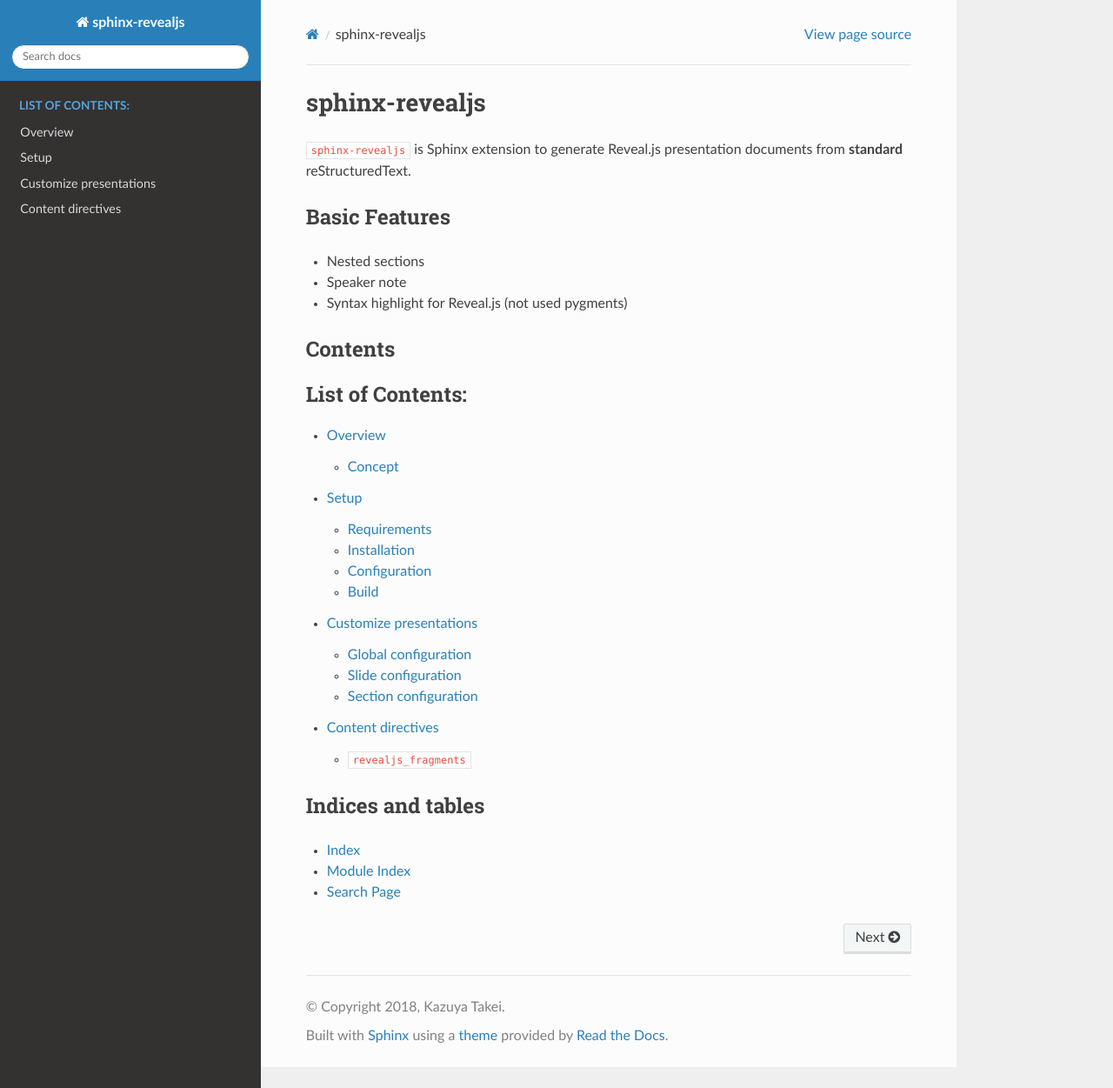
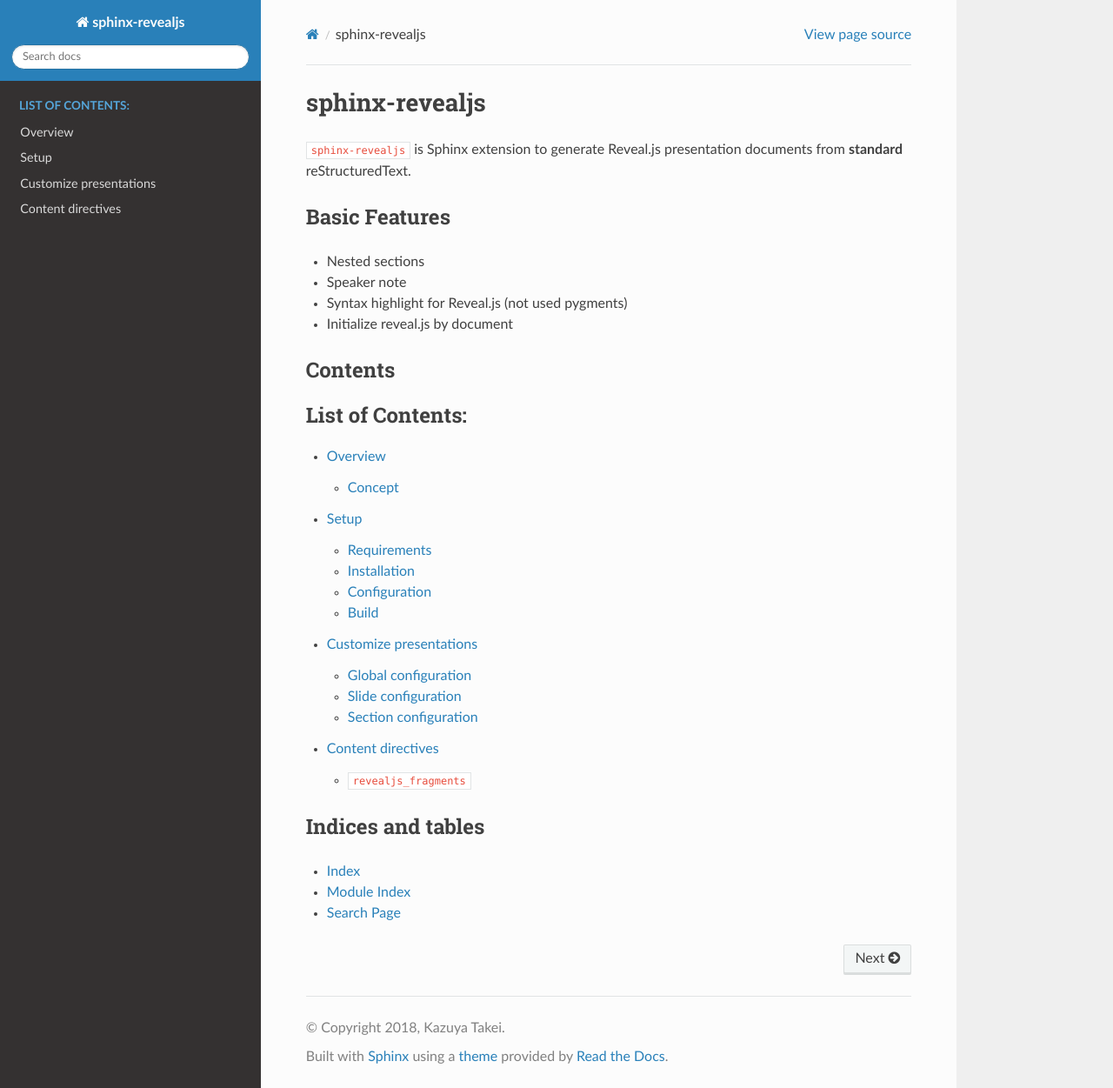
Before and after one commit to attakei/sphinx-revealjs, a Sphinx documentation site: the page built from docs/index.rst, in a window 1280 px wide and 1251 px high. Shown: the whole window at 87% size. Built offline with Sphinx 7.4.7 and the Read the Docs theme 2.0.0, drawn with Linux system fonts in a browser that asks for light colours.

Commit message:
Update documents

```diff
--- a/docs/customizations.rst
+++ b/docs/customizations.rst
@@ -55,7 +55,11 @@
 
     .. revealjs_slide::
         :theme: solarized
-        :config: {"transition": "none"}
+
+        /* Write JavaScript code to initialize Reveal.js */
+        {
+          transition: "none",
+        }
 
 
 Parameters
--- a/docs/index.rst
+++ b/docs/index.rst
@@ -12,6 +12,7 @@
 * Nested sections
 * Speaker note
 * Syntax highlight for Reveal.js (not used pygments)
+* Initialize reveal.js by document
 
 Contents
 ========
```
